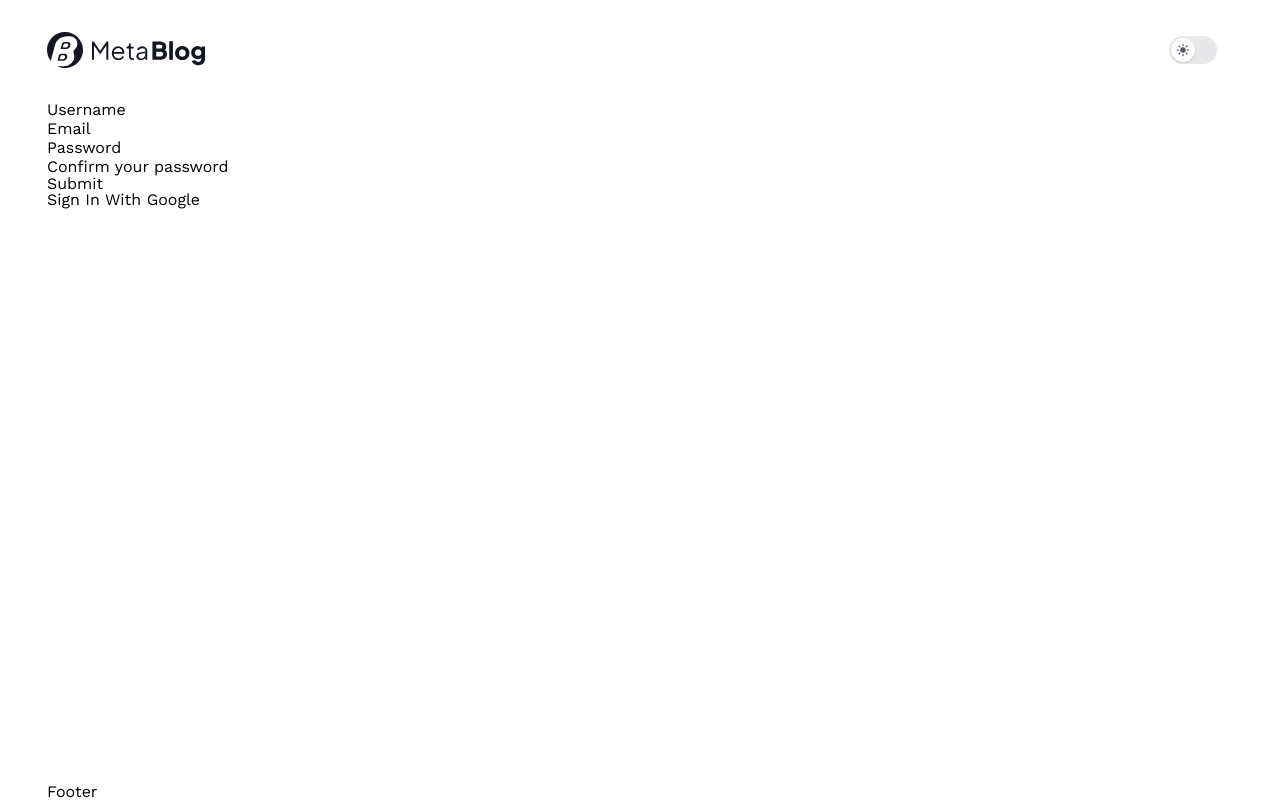
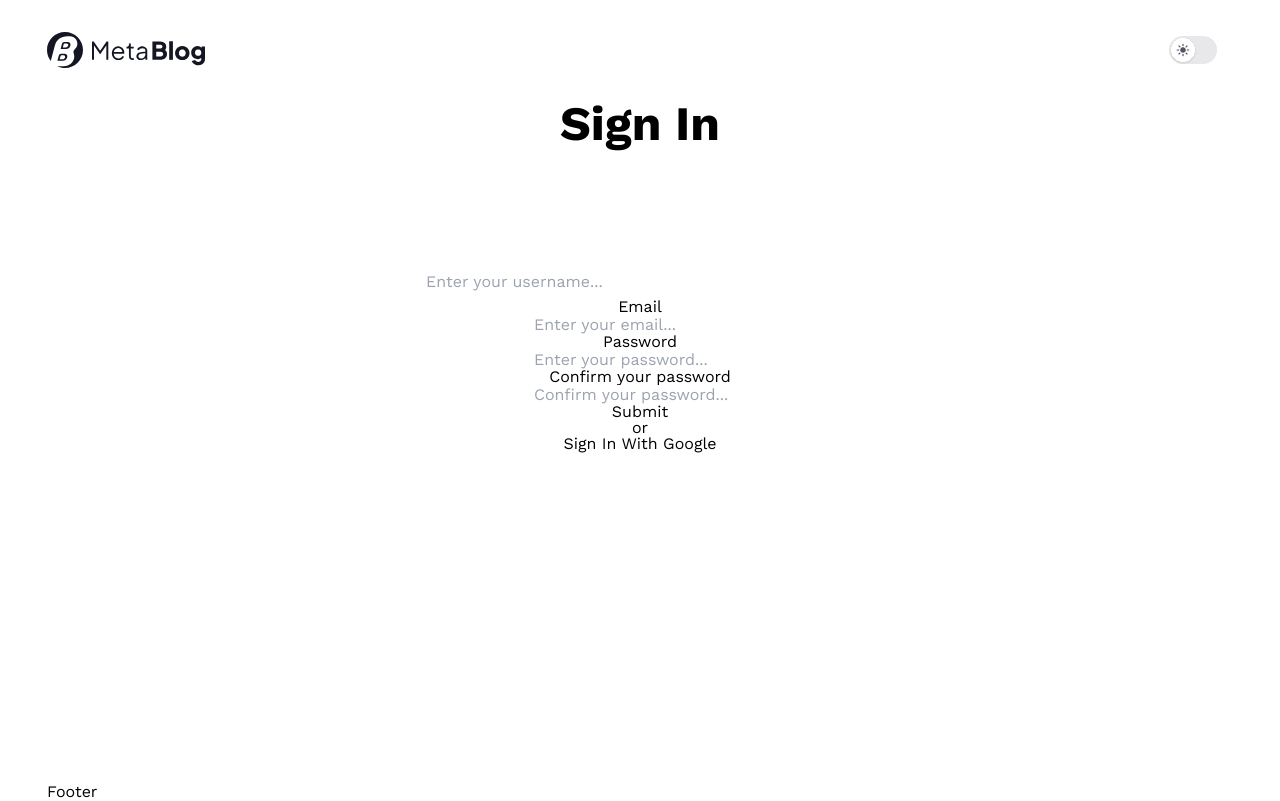
Before and after one commit to Lonerr7/my_nextjs_blog_app, a Next.js app: page /signin in a window 1280 px wide. Built offline with nearby package versions, Linux system fonts and the light colour scheme; no server answers.

Commit message:
4.4. Added hashed password checkup with entered password for user to be logged in

```diff
--- a/app/components/auth/SingInForm.tsx
+++ b/app/components/auth/SingInForm.tsx
@@ -3,28 +3,30 @@
 import { registerUser } from '@/services/authServices';
 import { signIn } from 'next-auth/react';
 import { FC, useState, FormEvent } from 'react';
+import GoogleButton from './GoogleButton';
+
+interface FormState {
+  username: string;
+  email: string;
+  password: string;
+  passwordConfirm: string;
+}
 
 const SingInForm: FC = () => {
-  const [username, setUsername] = useState('');
-  const [email, setEmail] = useState('');
-  const [password, setPassword] = useState('');
-  const [passwordConfirm, setPasswordConfirm] = useState('');
+  const [{ email, password, passwordConfirm, username }, setFormState] =
+    useState<FormState>({
+      username: '',
+      email: '',
+      password: '',
+      passwordConfirm: '',
+    });
   const [errorMessage, setErrorMessage] = useState('');
 
-  const handleUsernameChange = (e: FormEvent<HTMLInputElement>) => {
-    setUsername(e.currentTarget.value);
-  };
-
-  const handleEmailChange = (e: FormEvent<HTMLInputElement>) => {
-    setEmail(e.currentTarget.value);
-  };
-
-  const handlePasswordChange = (e: FormEvent<HTMLInputElement>) => {
-    setPassword(e.currentTarget.value);
-  };
-
-  const handlePasswordConfirm = (e: FormEvent<HTMLInputElement>) => {
-    setPasswordConfirm(e.currentTarget.value);
+  const handleFormChange = (inputValue: string, key: keyof FormState) => {
+    setFormState((prevState) => ({
+      ...prevState,
+      [key]: inputValue,
+    }));
   };
 
   const submitForm = async (e: FormEvent<HTMLFormElement>) => {
@@ -34,8 +36,6 @@ const SingInForm: FC = () => {
       setErrorMessage('Passwords are not the same!');
       return;
     }
-
-    console.log(username, email, password, passwordConfirm);
 
     const { user, error } = await registerUser({
       username,
@@ -58,52 +58,78 @@ const SingInForm: FC = () => {
   };
 
   return (
-    <form onSubmit={submitForm}>
+    <form
+      className="dark:bg-bg-light-dark max-w-[500px] mx-[auto] text-center p-5"
+      onSubmit={submitForm}
+    >
       <div>
-        <label htmlFor="username">Username</label>
+        <label className="block" htmlFor="username"></label>
         <input
+          className="w-[100%] py-2 px-4 rounded-lg"
           type="text"
           name="username"
           id="username"
           value={username}
-          onChange={handleUsernameChange}
+          onChange={(e) => {
+            handleFormChange(e.currentTarget.value, 'username');
+          }}
           required
+          placeholder="Enter your username..."
         />
       </div>
       <div>
-        <label htmlFor="email">Email</label>
+        <label className="block" htmlFor="email">
+          Email
+        </label>
         <input
+          className=""
           type="email"
           name="email"
           id="email"
           value={email}
-          onChange={handleEmailChange}
+          onChange={(e) => {
+            handleFormChange(e.currentTarget.value, 'email');
+          }}
           required
+          placeholder="Enter your email..."
         />
       </div>
       <div>
-        <label htmlFor="username">Password</label>
+        <label className="block" htmlFor="username">
+          Password
+        </label>
         <input
           type="password"
           name="password"
           id="password"
           value={password}
-          onChange={handlePasswordChange}
+          onChange={(e) => {
+            handleFormChange(e.currentTarget.value, 'password');
+          }}
           required
+          placeholder="Enter your password..."
         />
       </div>
       <div>
-        <label htmlFor="passwordConfirm">Confirm your password</label>
+        <label className="block" htmlFor="passwordConfirm">
+          Confirm your password
+        </label>
         <input
           type="password"
           name="passwordConfirm"
           id="passwordConfirm"
           value={passwordConfirm}
-          onChange={handlePasswordConfirm}
+          onChange={(e) => {
+            handleFormChange(e.currentTarget.value, 'passwordConfirm');
+          }}
           required
+          placeholder="Confirm your password..."
         />
       </div>
       <button type="submit">Submit</button>
+
+      <p>or</p>
+      <GoogleButton />
 
       {errorMessage ? <p>{errorMessage}</p> : null}
     </form>
--- a/app/signin/page.tsx
+++ b/app/signin/page.tsx
@@ -1,12 +1,12 @@
 import { FC } from 'react';
-import GoogleButton from '../components/auth/GoogleButton';
 import SingInForm from '../components/auth/SingInForm';
 
 const SignIn: FC = () => {
   return (
     <div>
+      <h1 className="text-5xl text-center font-bold mb-24">Sign In</h1>
       <SingInForm />
-      <GoogleButton />
+
     </div>
   );
 };
--- a/package.json
+++ b/package.json
@@ -9,7 +9,9 @@
     "lint": "next lint"
   },
   "dependencies": {
+    "@auth/mongodb-adapter": "^2.0.3",
     "bcrypt": "^5.1.1",
+    "mongodb": "^6.2.0",
     "mongoose": "^8.0.0",
     "next": "14.0.1",
     "next-auth": "^4.24.4",
--- a/tailwind.config.ts
+++ b/tailwind.config.ts
@@ -22,6 +22,7 @@ const config: Config = {
         'bg-dark': '#181A2A',
         'secondary-900': '#141624',
         'light-blue': '#4B6BFB',
+        'bg-light-dark': '#22243a',
       },
     },
   },
```
Also changed, not shown: adapters/mongoDBAdapter.ts (added, +33 -0 lines), configs/auth.ts (+12 -3 lines), utils/comparePassword.ts (added, +8 -0 lines), 1 other file (tests, documents, lock files or other folders).
